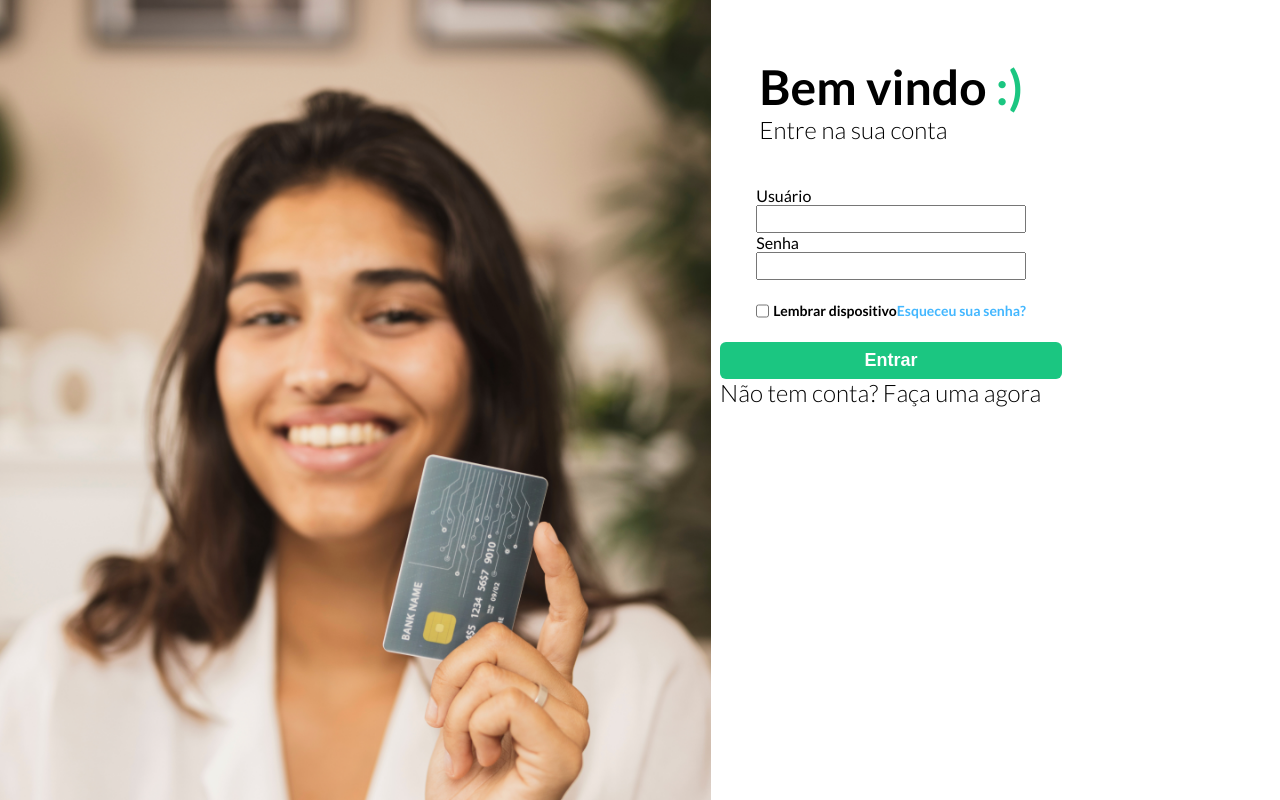
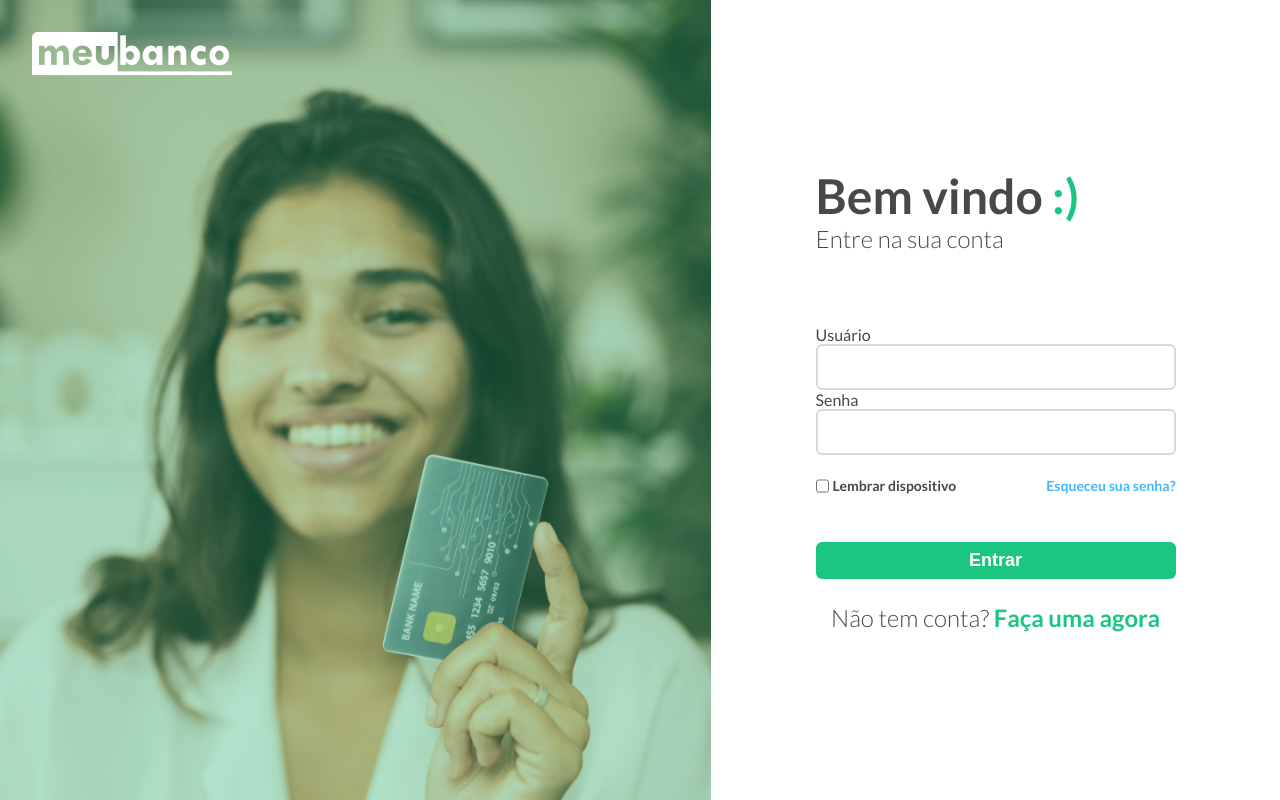
Before and after one commit to pefecomemo/login5telas, a React (Create React App) app: page / in a window 1280 px wide. Built offline with nearby package versions, Linux system fonts and the light colour scheme.

Commit message:
css da tela de login

```diff
--- a/src/App.css
+++ b/src/App.css
@@ -41,7 +41,3 @@
   display: flex;
   /* background-color: white; */
 }
-
-.telaLogin {
-  display: flex;
-}
--- a/src/components/login/login.css
+++ b/src/components/login/login.css
@@ -1,6 +1,75 @@
 .telaLogin{
     background-color: white;
+    display: flex;
+    width: 100%;
+    height: 100vh;
+    justify-content: center;
+    align-items: center;
+    position: relative;
 
+}
+
+.bg {
+    width: 100%;
+    height: 100%;
+    display: block; /* Importante para evitar espaços em branco */
+}
+
+.bg-wrapper {
+    position: relative;
+    width: auto;
+    height: 100vh;
+  }
+
+.bm img {
+    width: 100%;
+    height: 100%;
+    position: relative;
+    z-index: 0;
+}
+.bg-wrapper::before {
+    content: "";
+    position: absolute;
+    top: 0;
+    left: 0;
+    width: 100%;
+    height: 100%;
+    background-color: #1BC6814D;
+    z-index: 0;
+  }
+
+
+.logo{
+    position: absolute;
+    top: 32px;
+    left: 32px;
+    z-index: 1;
+    width: 200px;
+    height: auto;
+}
+
+.blocoImg{
+    width: 300px;
+}
+
+.blocoForm{
+    background-color: white;
+    display: flex;
+    flex: 1;
+    padding: 20px;
+    box-sizing: border-box;
+    align-items: center;
+    justify-content: center;
+
+}
+
+.loginBloco1, .loginBloco2, .loginBloco3 {
+    flex: 1;
+    width: 100%;
+}
+
+.loginForm{
+    display: flex;
 }
 
 .telaLogin form {
@@ -12,12 +81,9 @@
     height: 466px;
 }
 
-img {
-    color: #1BC6814D;
-    height: 100vh;
-}
 
 .loginBloco1{
+    align-items: start;
     margin-bottom: 42px;
 }
 
@@ -25,7 +91,12 @@ img {
     margin-top: 24px 0;
 }
 
+.loginBloco2{
+    color: #484848;
+}
+
 .telaLogin h1{
+    color: #484848;
     font-size: 48px;
     font-weight: 700;
     line-height: 57.6px;
@@ -46,6 +117,7 @@ img {
     text-align: left;
     text-underline-position: from-font;
     text-decoration-skip-ink: none;
+    color: #484848;
 
 }
 
@@ -56,12 +128,19 @@ img {
     text-align: left;
     text-underline-position: from-font;
     text-decoration-skip-ink: none;
+    color: #484848;
 
 }
 
 .telaLogin label {
     display: flex;
     flex-direction: column;
+}
+
+.loginBloco2 #User, #password{
+    border: 2px solid #D9D9D9;
+    border-radius: 6px;
+    height: 46px;
 }
 
 .suporteLogin {
@@ -83,6 +162,7 @@ img {
     text-underline-position: from-font;
     text-decoration-skip-ink: none;
     margin-left: 4px;
+    color: #484848;
 
 }
 
@@ -102,14 +182,41 @@ img {
     background-color: #1BC681;
     width: fit-content;
     text-decoration: none;
-    padding: 8px 144.5px 8px 144.5px;
+    text-underline-position: from-font;
+    text-decoration-skip-ink: none;
+    padding: 8px 153.5px 8px 153.5px;
     margin: auto;
     border-radius: 6px;
-border: none;
+    border: none;
     font-size: 18px;
     font-weight: 600;
     line-height: 21.6px;
     text-align: center;
+}
 
+.loginBloco3{
+    display: flex;
+    flex-direction: column;
+    align-items: center;
+}
+
+.loginBloco3 h2 {
+    font-size: 24px;
+    font-weight: 300;
+    line-height: 28.8px;
+    text-align: left;
+    text-underline-position: from-font;
+    text-decoration-skip-ink: none;
+    color: #484848;
+}
+
+.loginBloco3 span{
+    font-size: 24px;
+    font-weight: 600;
+    line-height: 28.8px;
+    text-align: left;
+    text-underline-position: from-font;
+    text-decoration-skip-ink: none;
+    color: #1BC681;
 
 }
--- a/src/components/login/login.js
+++ b/src/components/login/login.js
@@ -27,7 +27,13 @@ const Login = ({}) => {
     }
 
     return <div className="telaLogin">
+        <div className="bg-wrapper">
             <img className="bg" src="/assets/imgs/portrait-woman-holding-card 1.png"/>
+            <img class="logo" src="/assets/imgs/logobranco.png" alt="Logotipo" />
+
+        </div>
+
+        <div className="blocoForm">
             <form onSubmit={handleSubmit} className="loginForm">
 
                 <div className="loginBloco1">
@@ -72,13 +78,14 @@ const Login = ({}) => {
                     {msgLogin}
                 </div>
                 <div className="loginBloco3">
-                <div>
                     <button className="access">Entrar</button>
-                </div>
-                <h2>Não tem conta? Faça uma agora</h2>
+                    <h2>Não tem conta? <span>Faça uma agora</span></h2>
                 </div>
 
             </form>
+        </div>
+
+
 
 
     </div>
--- a/src/index.css
+++ b/src/index.css
@@ -6,7 +6,7 @@
 main {
   display: flex;
   height: 100vh;
-  width: 100vw;
+  width: 100%;
   /* background-color: #1BC681; */
 }
 
```
Also changed, not shown: public/assets/imgs/logobranco.png (added). Lines whose indentation alone changed are shown as unchanged.
